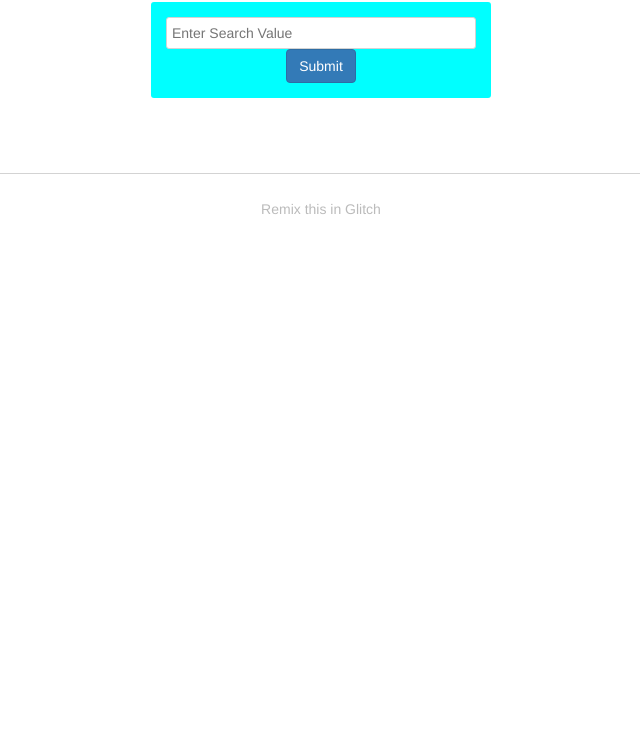
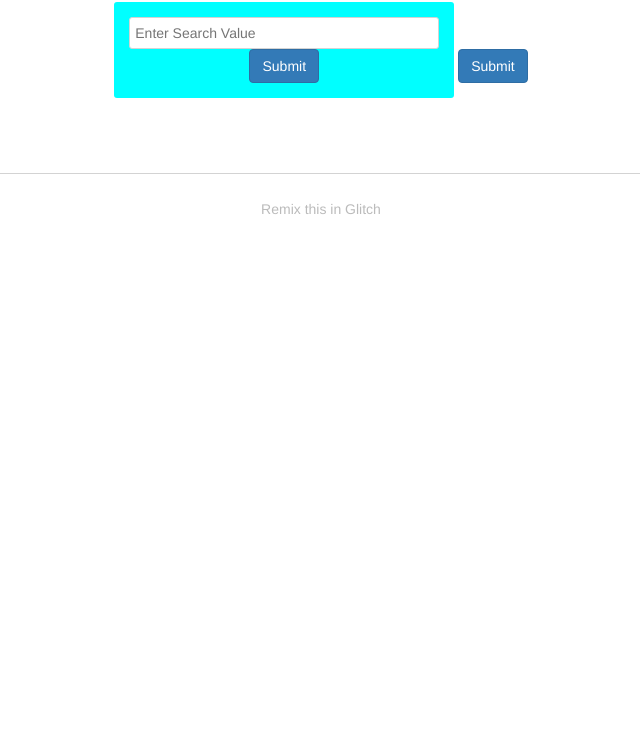
Before and after one commit to WorldPierce/image-search-abstraction-layer, a website: page views/index.html in a window 1280 px wide. Shown: the part 68-800 px from the top of the page, without its empty margins (319-959 px from the left). Drawn offline with nearby package versions, Linux system fonts and the light colour scheme.

Commit message:
Checkpoint

```diff
--- a/views/index.html
+++ b/views/index.html
@@ -31,6 +31,7 @@
         <input type="text" maxlength="100" placeholder="Enter Search Value" ng-model="searchValue">
         <a class="btn btn-primary" ng-href="/api/imagesearch/{{searchValue}}?offset=10">Submit</a>
       </form>
+      <a class="btn btn-primary" ng-href="/api/imagesearch/{{searchValue}}?offset=10">Submit</a>
     </main>
 
     <footer>
```
